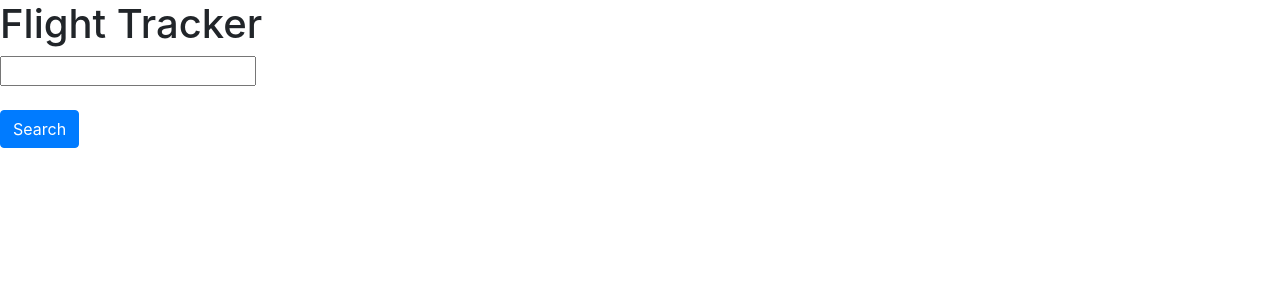
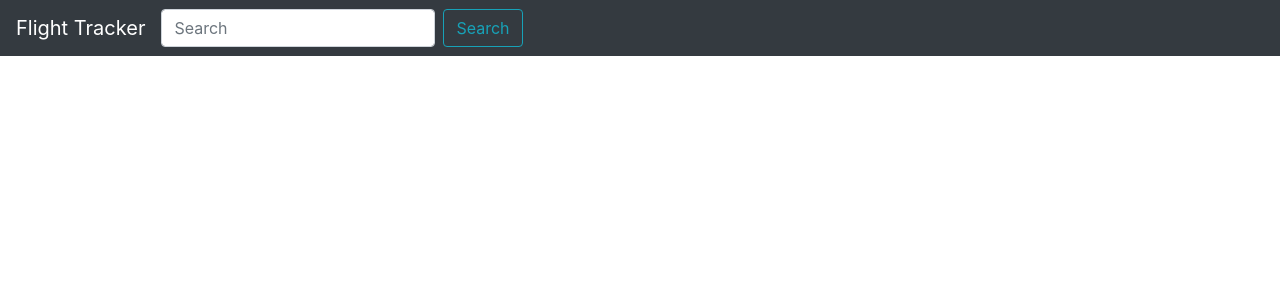
Before and after one commit to ameysunu/flight-tracker, a React (Create React App) app: page / in a window 1280 px wide. Shown: the top 300 px of the page. Built offline with nearby package versions, Linux system fonts and the light colour scheme; a web font is replaced by a local one.

Commit message:
ui changed

```diff
--- a/package.json
+++ b/package.json
@@ -9,6 +9,7 @@
     "@types/jest": "^26.0.15",
     "@types/node": "^12.0.0",
     "@types/react": "^17.0.0",
+    "@types/react-bootstrap": "^0.32.25",
     "@types/react-dom": "^17.0.0",
     "axios": "^0.21.1",
     "bootstrap": "^4.6.0",
--- a/src/components/App.tsx
+++ b/src/components/App.tsx
@@ -2,10 +2,10 @@ import {Provider} from 'react-redux';
 import { store } from '../state';
 import FlightsList from './FlightsList';
 import '../fonts.css'
+
 const App: React.FC = () => {
     return <Provider store = {store}>
     <div>
-        <h1> Flight Tracker </h1>
         <FlightsList />
     </div>
     </Provider>
--- a/src/components/FlightsList.tsx
+++ b/src/components/FlightsList.tsx
@@ -2,7 +2,7 @@ import {useState} from 'react';
 import {useTypedSelector} from '../hooks/useTypedSelector';
 import {useActions} from '../hooks/useActions';
 import 'bootstrap/dist/css/bootstrap.css';
-import {Form, Button} from 'react-bootstrap';
+import {Form, Button, Navbar, Card, Spinner} from 'react-bootstrap';
 
 const FlightsList: React.FC = () => {
 
@@ -18,15 +18,32 @@ const FlightsList: React.FC = () => {
 
     return(
         <div>
-            <Form onSubmit= {onSubmit}>
-                <input value={term} onChange= {e => setTerm(e.target.value)} />
-                <br /><br />
-                <Button type = "submit">Search</Button>
+            <Navbar bg="dark" variant="dark">
+            <Navbar.Brand href="#home">Flight Tracker</Navbar.Brand>
+            <Form inline className="mr-sm-2" onSubmit= {onSubmit}>
+            <Form.Control value ={term} onChange= {e => setTerm(e.target.value)} type="text" placeholder="Search" className="mr-sm-2" />
+                <Button variant="outline-info" type = "submit">Search</Button>
                 </Form>
+                </Navbar>
                 <br /><br />
              {error && <h3>{error}</h3>}
-             {loading && <div>Loading... </div>}
-             {!error && !loading && data.map((name: any)=> <div key = {name}>{name}</div>)}
+             {loading &&
+            <div style = {{position: "fixed", top: "50%", left: "50%", transform: "translate(-50%, -50%)"}}>
+            <Spinner style ={{alignSelf:'center'}} animation="border" role="status" variant="primary" >
+            <span className="sr-only">Loading...</span>
+            </Spinner>
+            </div>}
+            {!error && !loading && data.map((name: any)=> <div key = {name} style ={{padding: "10px", alignItems: "center"}}>
+            <Card style = {{width: "18rem"}}>
+                <Card.Body>
+                <Card.Title>{name}</Card.Title>
+                    <Card.Text>
+                This is a wider card with supporting text below as a natural lead-in to
+                additional content. This content is a little bit longer.
+                    </Card.Text>
+                </Card.Body>
+            </Card>
+             </div>)}
         </div>
     );
 
--- a/src/state/action-creators/index.ts
+++ b/src/state/action-creators/index.ts
@@ -13,13 +13,13 @@ export const getAirport= (term: string) => {
         try{
             const {data} = await axios.get(`http://airlabs.co/api/v7/airlines?api_key=e7ef6eb3-f981-41ab-81db-bbd90e3d5f7e`, {
                 params:{
-                    iata_code:term,
+                    name:term,
                 }
 
             });
 
             const names = data.response.map((result: any) => {
-                return result.name + " " + result.iata_code;
+                return result.name;
             });
 
             dispatch ({
```
Also changed, not shown: 1 other file (tests, documents, lock files or other folders).
